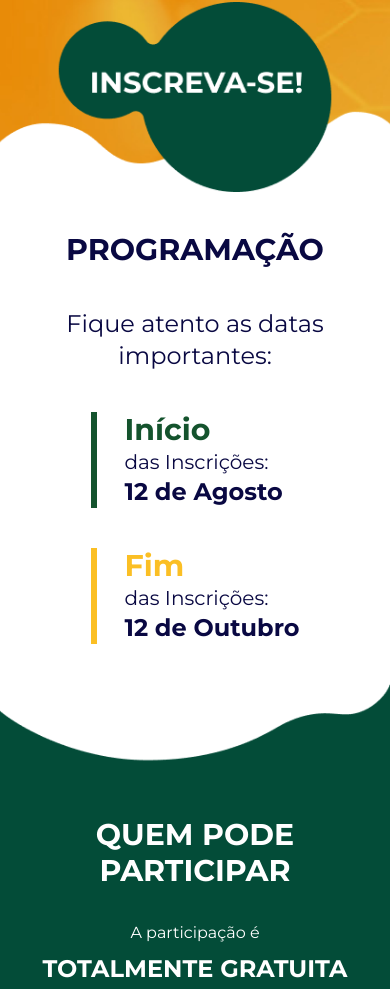
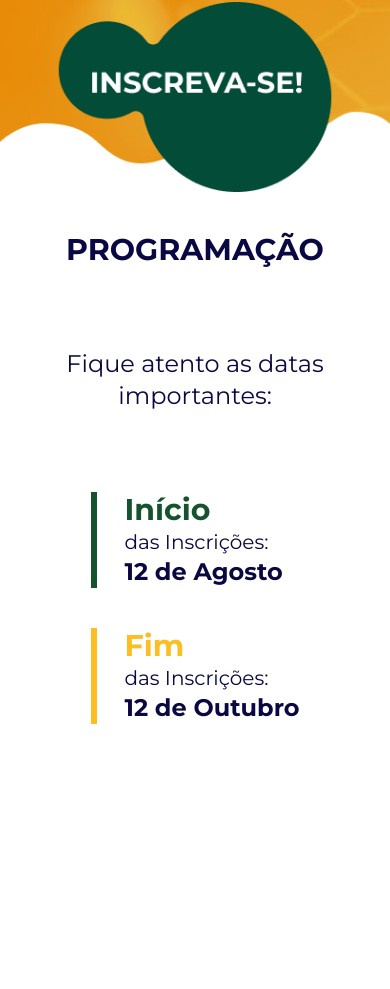
Before and after one commit to willdjm/bb, a Next.js app: page / in a window 390 px wide. Shown: the part 6663-7652 px from the top of the page. Built offline with nearby package versions, Linux system fonts and the light colour scheme.

Commit message:
first commit

```diff
--- a/src/app/components/Programming.tsx
+++ b/src/app/components/Programming.tsx
@@ -77,9 +77,9 @@ return (
 
 
 {/* MOBILE */}
-<div className="md:hidden relative flex flex-col justify-start items-center">
+<div className="md:hidden relative flex flex-col justify-start items-center h-screen">
     <div id="Programming"
-        className='md:justify-center items-center flex flex-col w-full py-10 relative gap-10 '>
+        className='md:justify-center items-center flex flex-col w-full py-10 relative gap-20'>
         <p className="text-blue-950 font-bold text-3xl uppercase text-center">PROGRAMAÇÃO</p>
         <p className="text-blue-950 text-2xl text-center">Fique atento as datas importantes:</p>
         <div className="flex flex-col items-center justify-center gap-10 text-center">
```
